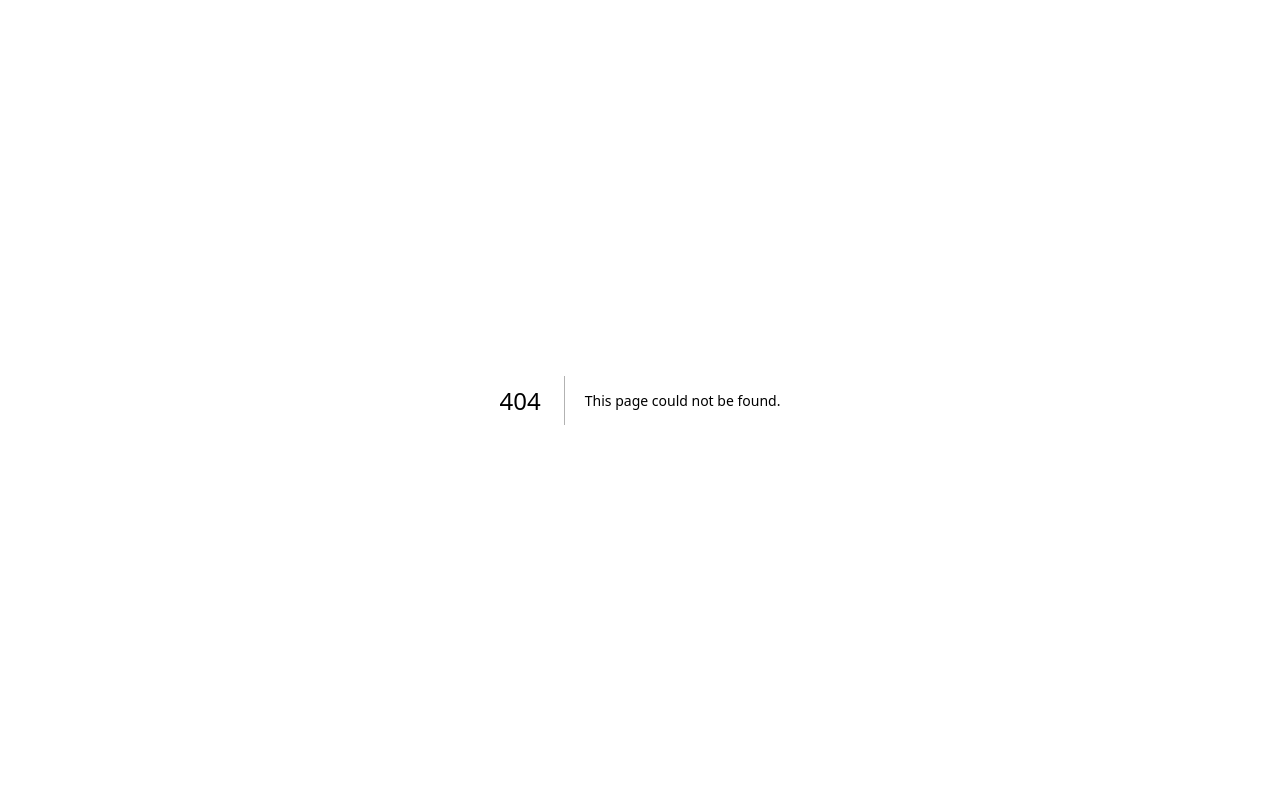
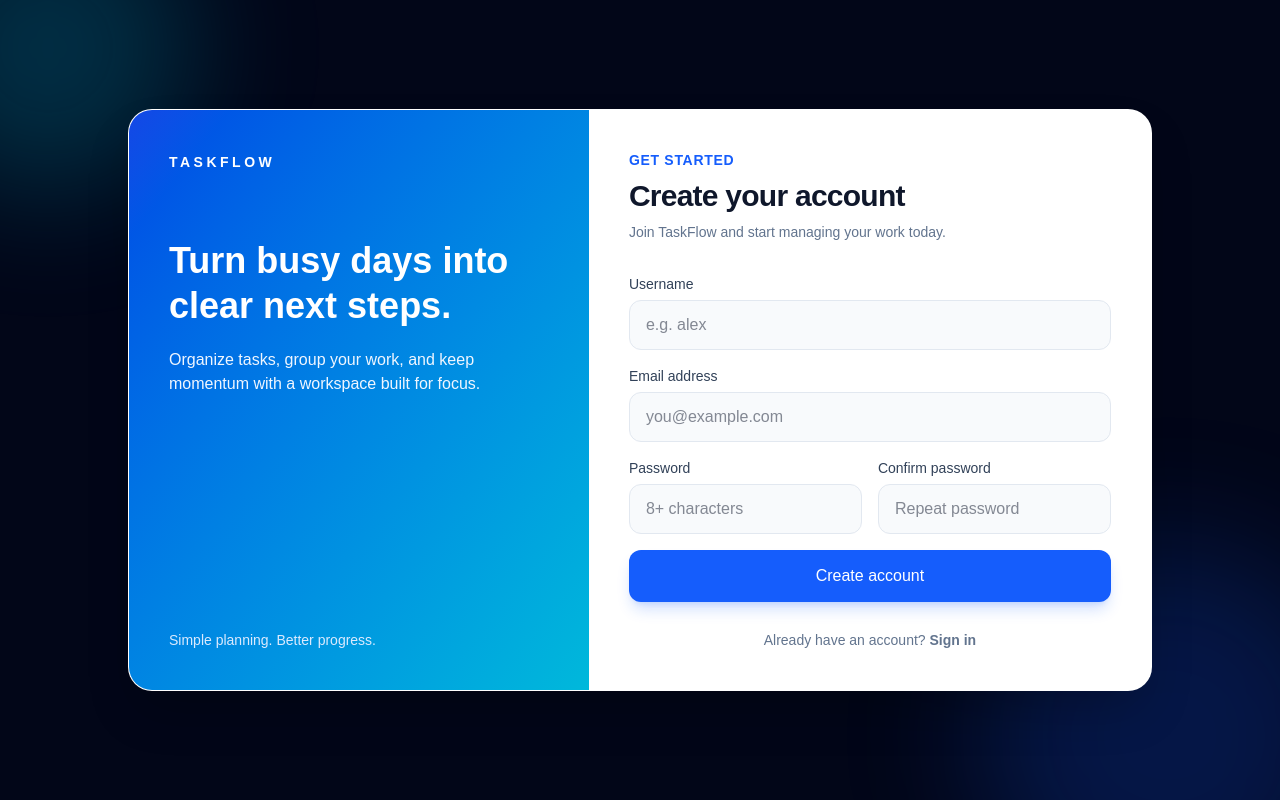
Before and after one commit to Thejan2006/task-tracker-frontend, a Next.js app in the folder task-tracker-frontend/: page /users/create in a window 1280 px wide. Before the commit this address had no page. Built offline with nearby package versions, Linux system fonts and the light colour scheme.

Commit message:
Refactor layout and login components for improved readability; add CreateUserPage for user registration

```diff
--- a/task-tracker-frontend/src/app/layout.tsx
+++ b/task-tracker-frontend/src/app/layout.tsx
@@ -20,10 +20,7 @@ export const metadata: Metadata = {
 
 export default function RootLayout({ children }: LayoutProps<"/">) {
   return (
-    <html
-      lang="en"
-      className={`${geistSans.variable} ${geistMono.variable} h-full antialiased`}
-    >
+    <html lang="en" className={`${geistSans.variable} ${geistMono.variable} h-full antialiased`}>
       <body className="min-h-full flex flex-col">
         <ThemeProvider>{children}</ThemeProvider>
       </body>
--- a/task-tracker-frontend/src/app/login/page.tsx
+++ b/task-tracker-frontend/src/app/login/page.tsx
@@ -23,17 +23,44 @@ export default function LoginPage() {
     setIsLoading(true);
     try {
       const formData = new URLSearchParams({ username, password });
-      const response = await fetch('http://localhost:8000/login', { method: 'POST', headers: { 'Content-Type': 'application/x-www-form-urlencoded' }, body: formData });
+      const response = await fetch('http://localhost:8000/login', {
+        method: 'POST',
+        headers: { 'Content-Type': 'application/x-www-form-urlencoded' },
+        body: formData,
+      });
       if (!response.ok) throw new Error('Invalid username or password');
       const data = await response.json();
       localStorage.setItem('token', data.access_token);
       router.push('/dashboard');
-    } catch (err) {
-      setError(err instanceof Error ? err.message : 'Unable to sign in');
+    } catch (requestError) {
+      setError(requestError instanceof Error ? requestError.message : 'Unable to sign in');
     } finally {
       setIsLoading(false);
     }
   };
 
-  return <main className="login-shell"><section className="login-art"><Link href="/" className="brand"><span className="brand-mark">T</span><span>Taskflow</span></Link><motion.h1 initial={{ opacity: 0, y: 18 }} animate={{ opacity: 1, y: 0 }} transition={{ duration: .5 }}>Your best work starts with a little <span>clarity.</span></motion.h1><ThemeControls /></section><section className="login-form-wrap"><motion.div className="login-card" initial={{ opacity: 0, y: 18 }} animate={{ opacity: 1, y: 0 }} transition={{ duration: .5, delay: .1 }}><h1>Welcome back</h1><p>Sign in to continue to your workspace.</p>{error && <div className="error-message">{error}</div>}<form onSubmit={handleLogin}><label className="field">Username<input type="text" placeholder="you@example.com" value={username} onChange={(e) => setUsername(e.target.value)} required disabled={isLoading} /></label><label className="field">Password<input type="password" placeholder="Your password" value={password} onChange={(e) => setPassword(e.target.value)} required disabled={isLoading} /></label><button type="submit" className="button button-primary" disabled={isLoading}>{isLoading ? 'Signing in...' : 'Sign in'} <span>→</span></button></form><p className="login-footer">New to Taskflow? <Link href="/">Explore the product</Link></p></motion.div></section></main>;
+  return (
+    <main className="login-shell">
+      <section className="login-art">
+        <Link href="/" className="brand"><span className="brand-mark">T</span><span>Taskflow</span></Link>
+        <motion.h1 initial={{ opacity: 0, y: 18 }} animate={{ opacity: 1, y: 0 }} transition={{ duration: .5 }}>
+          Your best work starts with a little <span>clarity.</span>
+        </motion.h1>
+        <ThemeControls />
+      </section>
+      <section className="login-form-wrap">
+        <motion.div className="login-card" initial={{ opacity: 0, y: 18 }} animate={{ opacity: 1, y: 0 }} transition={{ duration: .5, delay: .1 }}>
+          <h1>Welcome back</h1>
+          <p>Sign in to continue to your workspace.</p>
+          {error && <div className="error-message">{error}</div>}
+          <form onSubmit={handleLogin}>
+            <label className="field">Username<input type="text" placeholder="you@example.com" value={username} onChange={(event) => setUsername(event.target.value)} required disabled={isLoading} /></label>
+            <label className="field">Password<input type="password" placeholder="Your password" value={password} onChange={(event) => setPassword(event.target.value)} required disabled={isLoading} /></label>
+            <button type="submit" className="button button-primary" disabled={isLoading}>{isLoading ? 'Signing in...' : 'Sign in'} <span>→</span></button>
+          </form>
+          <p className="login-footer">New to Taskflow? <Link href="/users/create">Create an account</Link></p>
+        </motion.div>
+      </section>
+    </main>
+  );
 }
--- a/task-tracker-frontend/src/app/page.tsx
+++ b/task-tracker-frontend/src/app/page.tsx
@@ -32,7 +32,10 @@ export default function Home() {
           <span className="eyebrow">The operating system for momentum</span>
           <h1>Make progress <span>feel effortless.</span></h1>
           <p>Taskflow gives ambitious teams a beautiful, focused space to plan clearly, collaborate deeply, and ship their best work.</p>
-          <div className="hero-actions"><Link href="/login" className="button button-primary">Start for free <span>→</span></Link><Link href="/about" className="text-link">See how it works <span>↗</span></Link></div>
+          <div className="hero-actions">
+            <Link href="/users/create" className="button button-primary">Start for free <span>→</span></Link>
+            <Link href="/login" className="text-link">Sign in <span>↗</span></Link>
+          </div>
           <div className="social-proof"><div className="avatar-stack"><i>A</i><i>M</i><i>J</i><i>+</i></div><span>Trusted by 2,000+ focused teams</span></div>
         </div>
         <motion.div className="hero-visual" initial={{ opacity: 0, scale: .95 }} animate={{ opacity: 1, scale: 1 }} transition={{ duration: .7 }}>
@@ -41,7 +44,7 @@ export default function Home() {
         </motion.div>
       </section>
       <section className="feature-section"><Reveal><span className="eyebrow">Less managing. More making.</span><h2>Everything your team needs<br /><span>to move as one.</span></h2></Reveal><div className="feature-grid">{features.map(([number, title, text]) => <Reveal key={number} className="feature-card"><span className="feature-number">{number}</span><h3>{title}</h3><p>{text}</p><span className="feature-arrow">↗</span></Reveal>)}</div></section>
-      <section className="cta-section"><Reveal><h2>Ready to find your flow?</h2><p>Join thousands of teams building their next big thing with less friction.</p><Link href="/login" className="button button-primary">Get started free <span>→</span></Link></Reveal></section>
+      <section className="cta-section"><Reveal><h2>Ready to find your flow?</h2><p>Join thousands of teams building their next big thing with less friction.</p><Link href="/users/create" className="button button-primary">Get started free <span>→</span></Link></Reveal></section>
       <footer className="site-footer"><div><Link href="/" className="brand"><span className="brand-mark">T</span><span>Taskflow</span></Link><p>Make space for the work that matters.</p></div><span>© 2026 Taskflow. Built for focused teams.</span></footer>
     </div>
   );
--- /dev/null
+++ b/task-tracker-frontend/src/app/users/create/page.tsx
@@ -0,0 +1,119 @@
+'use client';
+
+import Link from 'next/link';
+import { FormEvent, useState } from 'react';
+import { useRouter } from 'next/navigation';
+
+const API_URL = 'http://localhost:8000';
+
+function getErrorMessage(payload: unknown) {
+  if (typeof payload === 'object' && payload !== null && 'detail' in payload) {
+    const detail = payload.detail;
+    if (typeof detail === 'string') return detail;
+    if (Array.isArray(detail)) return 'Please check the form fields and try again.';
+  }
+  return 'We could not create your account. Please try again.';
+}
+
+export default function CreateUserPage() {
+  const router = useRouter();
+  const [username, setUsername] = useState('');
+  const [email, setEmail] = useState('');
+  const [password, setPassword] = useState('');
+  const [confirmPassword, setConfirmPassword] = useState('');
+  const [error, setError] = useState('');
+  const [isSubmitting, setIsSubmitting] = useState(false);
+
+  const handleCreateUser = async (event: FormEvent<HTMLFormElement>) => {
+    event.preventDefault();
+    setError('');
+
+    if (password !== confirmPassword) {
+      setError('Passwords do not match.');
+      return;
+    }
+
+    setIsSubmitting(true);
+    try {
+      const response = await fetch(`${API_URL}/users/`, {
+        method: 'POST',
+        headers: { 'Content-Type': 'application/json' },
+        body: JSON.stringify({ username: username.trim(), email: email.trim(), password }),
+      });
+
+      if (!response.ok) {
+        let payload: unknown;
+        try {
+          payload = await response.json();
+        } catch {
+          throw new Error('We could not create your account. Please try again.');
+        }
+        throw new Error(getErrorMessage(payload));
+      }
+
+      router.push('/login?registered=true');
+    } catch (requestError) {
+      setError(requestError instanceof Error ? requestError.message : 'Unable to connect to the server.');
+    } finally {
+      setIsSubmitting(false);
+    }
+  };
+
+  return (
+    <main className="relative flex min-h-screen items-center justify-center overflow-hidden bg-slate-950 px-4 py-10">
+      <div className="absolute -left-24 -top-24 h-72 w-72 rounded-full bg-cyan-400/20 blur-3xl" />
+      <div className="absolute -bottom-32 -right-20 h-96 w-96 rounded-full bg-blue-600/20 blur-3xl" />
+
+      <div className="relative grid w-full max-w-5xl overflow-hidden rounded-3xl border border-white/10 bg-white shadow-2xl lg:grid-cols-[0.9fr_1.1fr]">
+        <section className="hidden bg-gradient-to-br from-blue-700 to-cyan-500 p-10 text-white lg:flex lg:flex-col lg:justify-between">
+          <div>
+            <Link href="/" className="text-sm font-bold uppercase tracking-[0.25em]">TaskFlow</Link>
+            <h1 className="mt-16 text-4xl font-bold leading-tight">Turn busy days into clear next steps.</h1>
+            <p className="mt-5 max-w-sm text-blue-50">
+              Organize tasks, group your work, and keep momentum with a workspace built for focus.
+            </p>
+          </div>
+          <p className="text-sm text-blue-100">Simple planning. Better progress.</p>
+        </section>
+
+        <section className="p-7 sm:p-10">
+          <div className="mb-8">
+            <p className="text-sm font-semibold uppercase tracking-wider text-blue-600">Get started</p>
+            <h2 className="mt-2 text-3xl font-bold tracking-tight text-slate-900">Create your account</h2>
+            <p className="mt-2 text-sm text-slate-500">Join TaskFlow and start managing your work today.</p>
+          </div>
+
+          {error && <div className="mb-5 rounded-xl border border-red-200 bg-red-50 p-3 text-sm text-red-700">{error}</div>}
+
+          <form onSubmit={handleCreateUser} className="space-y-4">
+            <div>
+              <label htmlFor="username" className="mb-1.5 block text-sm font-medium text-slate-700">Username</label>
+              <input id="username" value={username} onChange={(event) => setUsername(event.target.value)} required minLength={3} autoComplete="username" placeholder="e.g. alex" disabled={isSubmitting} className="w-full rounded-xl border border-slate-200 bg-slate-50 px-4 py-3 text-slate-900 outline-none transition focus:border-blue-500 focus:bg-white focus:ring-4 focus:ring-blue-500/10 disabled:opacity-60" />
+            </div>
+            <div>
+              <label htmlFor="email" className="mb-1.5 block text-sm font-medium text-slate-700">Email address</label>
+              <input id="email" type="email" value={email} onChange={(event) => setEmail(event.target.value)} required autoComplete="email" placeholder="you@example.com" disabled={isSubmitting} className="w-full rounded-xl border border-slate-200 bg-slate-50 px-4 py-3 text-slate-900 outline-none transition focus:border-blue-500 focus:bg-white focus:ring-4 focus:ring-blue-500/10 disabled:opacity-60" />
+            </div>
+            <div className="grid gap-4 sm:grid-cols-2">
+              <div>
+                <label htmlFor="password" className="mb-1.5 block text-sm font-medium text-slate-700">Password</label>
+                <input id="password" type="password" value={password} onChange={(event) => setPassword(event.target.value)} required minLength={8} autoComplete="new-password" placeholder="8+ characters" disabled={isSubmitting} className="w-full rounded-xl border border-slate-200 bg-slate-50 px-4 py-3 text-slate-900 outline-none transition focus:border-blue-500 focus:bg-white focus:ring-4 focus:ring-blue-500/10 disabled:opacity-60" />
+              </div>
+              <div>
+                <label htmlFor="confirm-password" className="mb-1.5 block text-sm font-medium text-slate-700">Confirm password</label>
+                <input id="confirm-password" type="password" value={confirmPassword} onChange={(event) => setConfirmPassword(event.target.value)} required minLength={8} autoComplete="new-password" placeholder="Repeat password" disabled={isSubmitting} className="w-full rounded-xl border border-slate-200 bg-slate-50 px-4 py-3 text-slate-900 outline-none transition focus:border-blue-500 focus:bg-white focus:ring-4 focus:ring-blue-500/10 disabled:opacity-60" />
+              </div>
+            </div>
+            <button type="submit" disabled={isSubmitting} className="w-full rounded-xl bg-blue-600 px-4 py-3.5 font-semibold text-white shadow-lg shadow-blue-600/20 transition hover:bg-blue-700 disabled:cursor-not-allowed disabled:bg-blue-300">
+              {isSubmitting ? 'Creating account...' : 'Create account'}
+            </button>
+          </form>
+
+          <p className="mt-7 text-center text-sm text-slate-500">
+            Already have an account? <Link href="/login" className="font-semibold text-blue-600 hover:text-blue-700">Sign in</Link>
+          </p>
+        </section>
+      </div>
+    </main>
+  );
+}
```
